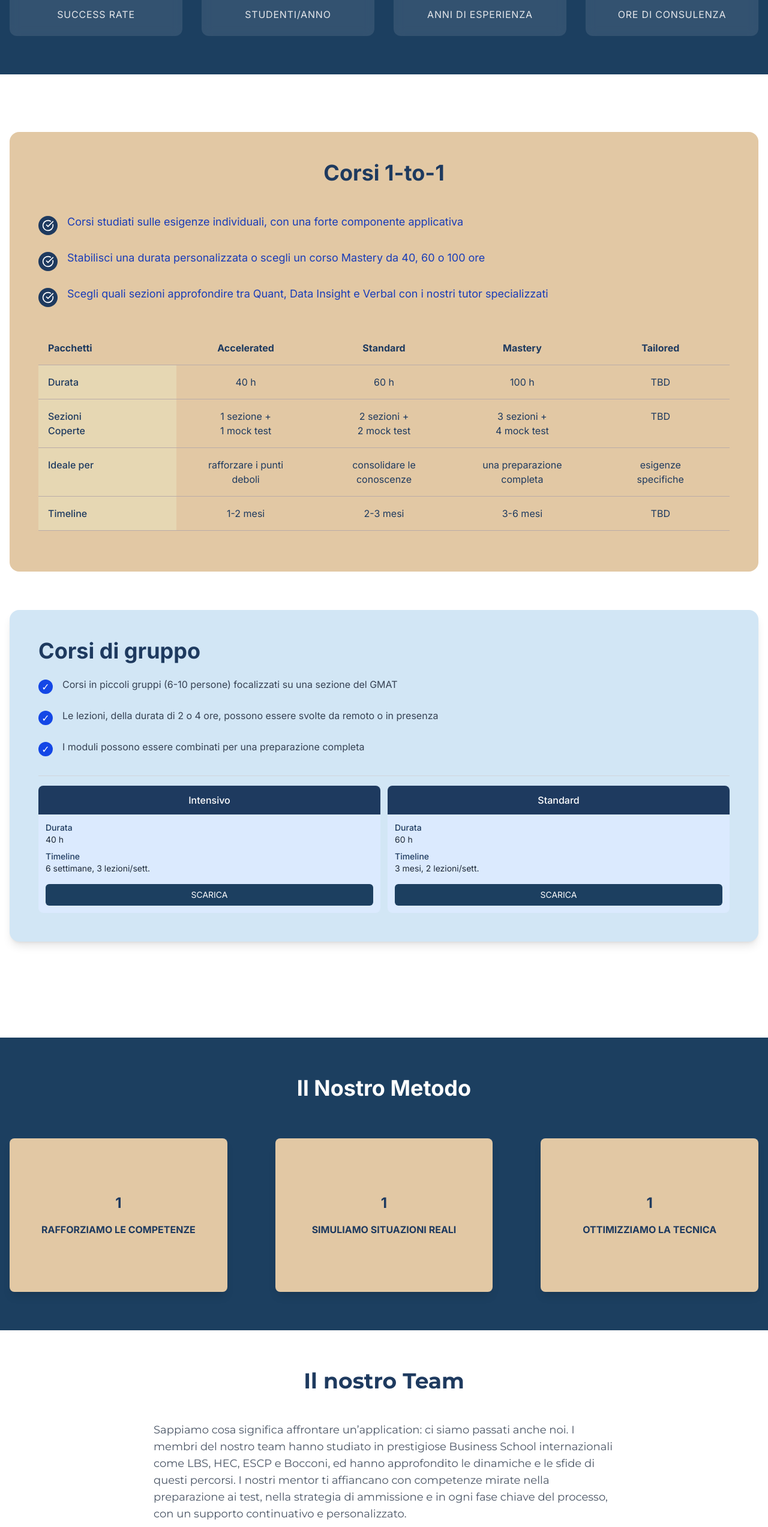
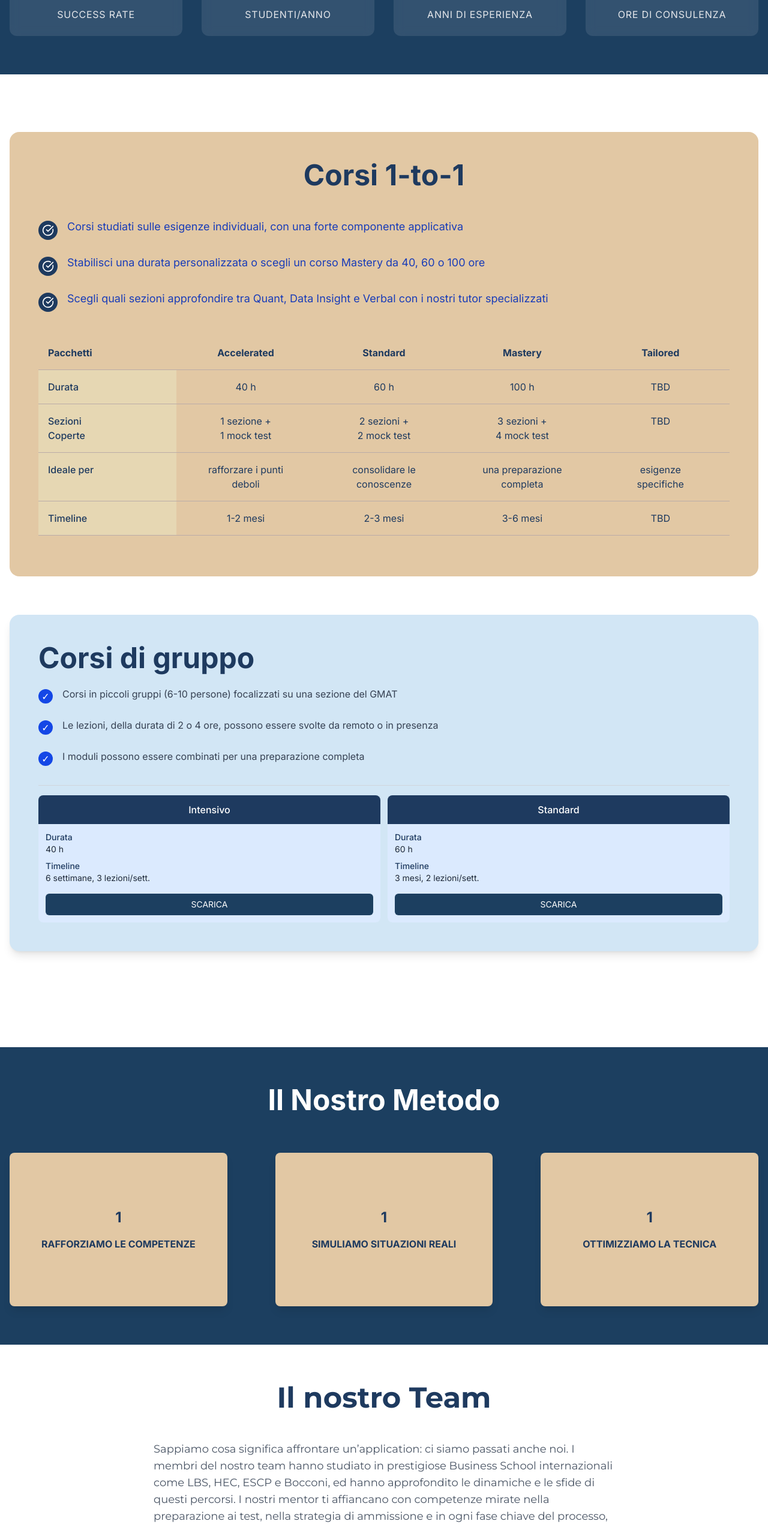
Before and after one commit to konhito/LastAdmissionHub, a Next.js app: page /ielts in a window 1280 px wide. Shown: the part 840-3386 px from the top of the page at 60% size. Built offline with nearby package versions, Linux system fonts and the light colour scheme.

Commit message:
fixed all the sction

```diff
--- a/src/app/admission/page.tsx
+++ b/src/app/admission/page.tsx
@@ -159,7 +159,7 @@ export default function HomePage() {
             className="w-full"
           >
             <div className="max-w-7xl mx-auto px-4">
-              <h2 className="text-3xl md:text-4xl font-bold text-center text-[#1e3a5f] mb-8 md:mb-16">
+              <h2 className="text-3xl md:text-5xl font-bold text-center text-[#1e3a5f] mb-8 md:mb-16">
                 Application Toolkit
               </h2>
               <motion.div
--- a/src/app/gmat/page.tsx
+++ b/src/app/gmat/page.tsx
@@ -175,7 +175,7 @@ export default function GmatPage() {
               >
                 {/* Section Title */}
                 <div className="w-full text-center mb-12">
-                  <h2 className="text-3xl md:text-4xl font-bold text-[#1e3a5f] mb-8">
+                  <h2 className="text-3xl md:text-5xl font-bold text-[#1e3a5f] mb-8">
                     Corsi 1-to-1
                   </h2>
                 </div>
@@ -327,7 +327,7 @@ export default function GmatPage() {
                 variants={fadeInUp}
               >
                 <div>
-                  <h2 className="text-2xl md:text-4xl font-bold text-[#1e3a5f] mb-4 md:mb-6">
+                  <h2 className="text-2xl md:text-5xl font-bold text-[#1e3a5f] mb-4 md:mb-6">
                     Corsi di gruppo
                   </h2>
 
@@ -429,7 +429,7 @@ export default function GmatPage() {
           <div className="w-full bg-[#1c3f60]">
             <div className="max-w-7xl mx-auto px-4 py-8 md:py-16">
               <motion.section className="w-full" variants={fadeInUp}>
-                <h2 className="text-2xl md:text-4xl font-bold text-white text-center mb-4 md:mb-8">
+                <h2 className="text-2xl md:text-5xl font-bold text-white text-center mb-4 md:mb-8">
                   Il Nostro Metodo
                 </h2>
                 <p className="text-base md:text-xl text-gray-200 leading-relaxed max-w-5xl mx-auto text-center px-4">
--- a/src/app/ielts/page.tsx
+++ b/src/app/ielts/page.tsx
@@ -159,7 +159,7 @@ export default function IeltsPage() {
               >
                 {/* Section Title */}
                 <div className="w-full text-center mb-12">
-                  <h2 className="text-3xl md:text-4xl font-bold text-[#1e3a5f] mb-8">
+                  <h2 className="text-3xl md:text-5xl font-bold text-[#1e3a5f] mb-8">
                     Corsi 1-to-1
                   </h2>
                 </div>
@@ -310,7 +310,7 @@ export default function IeltsPage() {
                 variants={fadeInUp}
               >
                 <div>
-                  <h2 className="text-2xl md:text-4xl font-bold text-[#1e3a5f] mb-4 md:mb-6">
+                  <h2 className="text-2xl md:text-5xl font-bold text-[#1e3a5f] mb-4 md:mb-6">
                     Corsi di gruppo
                   </h2>
 
@@ -414,7 +414,7 @@ export default function IeltsPage() {
             <div className="max-w-7xl mx-auto px-4 py-8 md:py-16">
               <motion.section className="w-full" variants={fadeInUp}>
                 <div className="w-full">
-                  <h2 className="text-2xl md:text-4xl font-bold text-white text-center mb-4 md:mb-8">
+                  <h2 className="text-2xl md:text-5xl font-bold text-white text-center mb-4 md:mb-8">
                     Il Nostro Metodo
                   </h2>
                   <p className="text-base md:text-xl text-gray-200 leading-relaxed max-w-5xl mx-auto text-center px-4">
--- a/src/components/TeamSection.tsx
+++ b/src/components/TeamSection.tsx
@@ -40,7 +40,7 @@ const TeamSection = () => {
       <div className="container mx-auto px-4">
         <div className="text-center mb-12">
           <h2
-            className={`${montserrat.className} text-xl sm:text-2xl md:text-4xl font-bold text-[#1e3a5f] whitespace-nowrap`}
+            className={`${montserrat.className} text-xl sm:text-2xl md:text-5xl font-bold text-[#1e3a5f] whitespace-nowrap`}
           >
             Il nostro Team
           </h2>
```
